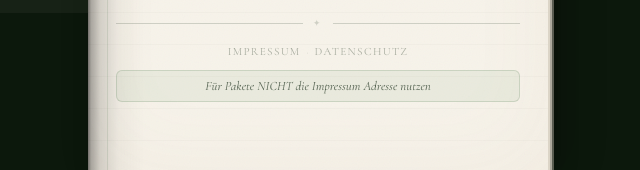
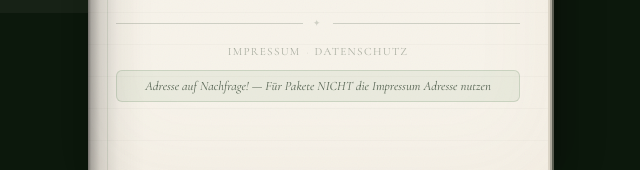
Before and after one commit to turgutb5353-prog/rabia-linktree, a plain HTML site: page index.html in a window 1280 px wide. Shown: the part 787-957 px from the top of the page, 322-962 px from the left. Drawn offline with nearby package versions, Linux system fonts and the light colour scheme; a web font is replaced by a local one.

Commit message:
Pakethinweis im Footer ergänzt

```diff
--- a/index.html
+++ b/index.html
@@ -741,7 +741,7 @@
           <span>·</span>
           <a href="#">Datenschutz</a>
         </div>
-        <p class="pkg-note">Für Pakete NICHT die Impressum Adresse nutzen</p>
+        <p class="pkg-note">Adresse auf Nachfrage! — Für Pakete NICHT die Impressum Adresse nutzen</p>
       </footer>
 
     </div><!-- /page -->
```
